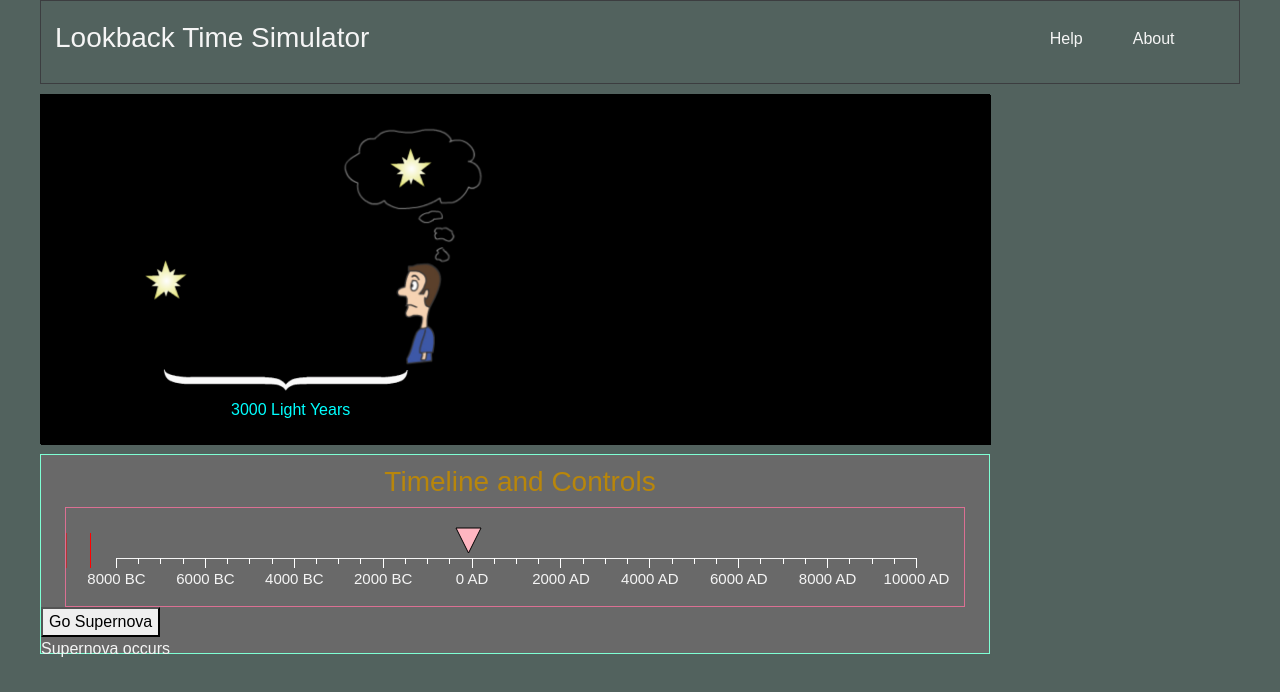
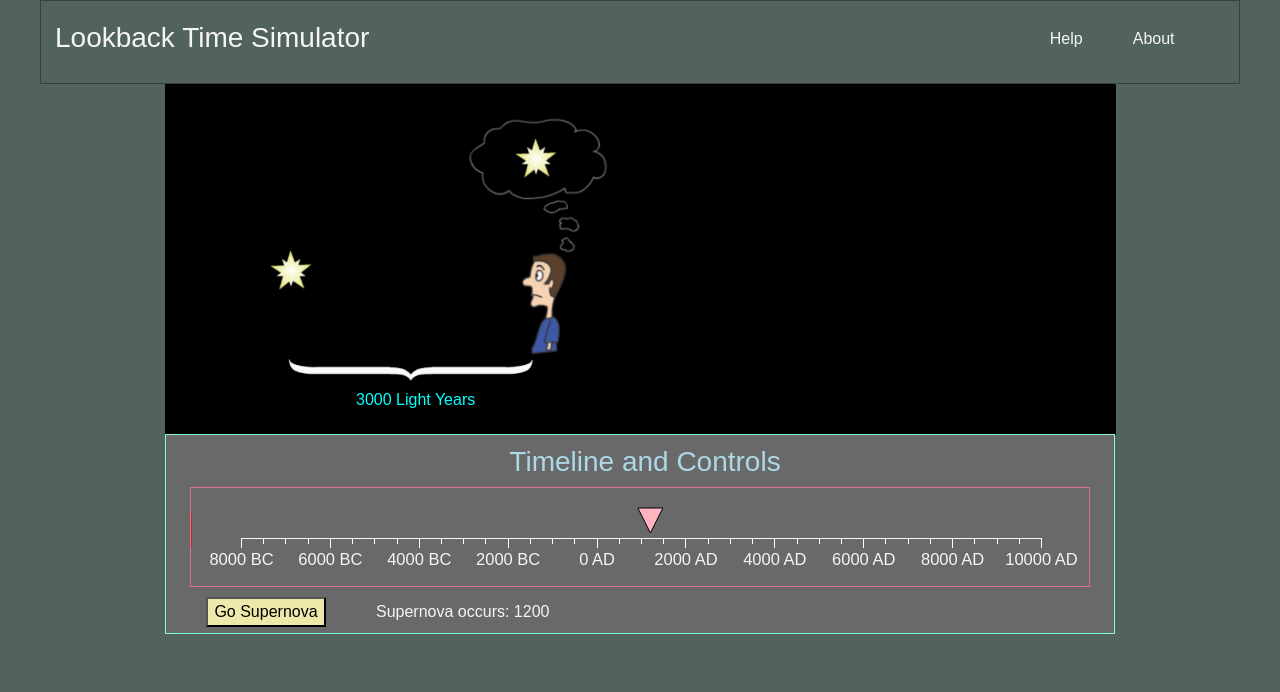
Before and after one commit to grep-safi/lookback-time-simulator, a React app: page / in a window 1280 px wide. Shown: the top 692 px of the page. Built offline with nearby package versions, Linux system fonts and the light colour scheme.

Commit message:
prettified timeline slider and added initial 1200 time

```diff
--- a/css/main.css
+++ b/css/main.css
@@ -9,29 +9,45 @@ body {
 #sim-root {
     width: 1200px;
     height: 500px;
-    margin: auto;
+    margin: 0 auto;
     position: relative;
 }
 
 .main-view {
-    margin-top: 10px;
-    position: relative;
+    margin: 0 auto;
     width: 950px;
     height: 350px;
+
+    position: relative;
     border: 1px solid black;
 }
 
 .timeline-slider {
+    width: 900px;
+    height: 100px;
+    margin: 0 auto;
+
     border: 1px solid palevioletred;
     position: relative;
-    margin: 0 auto;
-    width: 900px;
-    height: 100px;
 }
 
 
+.go-supernova-btn {
+    width: 120px;
+    height: 30px;
+    margin-left: 40px;
+    margin-top: 10px;
+    background-color: palegoldenrod;
+}
+
+#time-text {
+    margin-left: 50px;
+    display: inline-block;
+}
+
 .controls {
-    margin-top: 10px;
+    margin: 0 auto;
+
     background-color: dimgrey;
     position: relative;
     width: 950px;
@@ -41,16 +57,15 @@ body {
 
 
 
-
 #head-text {
     margin-left: 10px;
     margin-top: 10px;
     text-align: center;
-    color: darkgoldenrod;
+    color: lightblue;
 }
 
 .axis text {
-    font-size: 1.5em;
+    font-size: 1.65em;
 }
 
 .axis line {
--- a/src/Lookback-Time-Simulator.jsx
+++ b/src/Lookback-Time-Simulator.jsx
@@ -40,14 +40,13 @@ export default class LookbackTimeSimulator extends React.Component {
                     />
 
                     <button
-                        type={"box"}
-                        className={"go-supernova"}
+                        className={"go-supernova-btn"}
                         onClick={this.modifyAnimation.bind(this)}
                     >
                         {this.state.superNovaButtonTxt}
                     </button>
 
-                    <p id={"time-text"}>Supernova occurs</p>
+                    <p id={"time-text"}>Supernova occurs: {this.state.startTime}</p>
                 </div>
             </React.Fragment>
         );
--- a/src/SliderIcon.jsx
+++ b/src/SliderIcon.jsx
@@ -1,5 +1,8 @@
 import React from 'react';
-import {select, drag, event} from 'd3/dist/d3';
+import {select, drag, event, scaleLinear} from 'd3/dist/d3';
+
+const scalingFunction = (radius) => (110.5 / 245) * radius;
+const yearScale = scaleLinear().domain([-8000, 10000]).range([38, 838]);
 
 export default class SliderIcon extends React.Component {
     constructor(props) {
@@ -15,8 +18,8 @@ export default class SliderIcon extends React.Component {
         const sizeX = 12.5;
         const updateX = this.updateX.bind(this);
 
-        const minPixel = -378.0;
-        const maxPixel = 363.5;
+        const minPixel = 38;
+        const maxPixel = 838;
 
         // TODO add dragging function that changes props so that we can "go back" in time
         const handleDrag = drag()
@@ -24,19 +27,18 @@ export default class SliderIcon extends React.Component {
                 // console.log(`helooooooo`);
             })
             .on('drag', function() {
-                const me = select(this);
                 let x = event.x - sizeX;
-                // console.log(`x this is x       ${x}`);
                 if (x > maxPixel) x = maxPixel;
                 if (x < minPixel) x = minPixel;
+                let v = yearScale(1200);
+                console.log(`her is the v ${v}`);
                 updateX(x);
-                me
-                    .attr("transform", `translate(${x}, 0)`)
+                select(this).attr("transform", `translate(${x}, 0)`);
             });
 
         select(this.ref.current)
-            .attr('transform', `translate(390.0, 0)`)
             .append('path')
+            .attr('transform', `translate(446.88888888888886, 0)`)
             .attr('d', 'M0 20 L 25 20 L 12.5 45 L 0 20 Z')
             .attr('fill', "lightpink")
             .attr('stroke', "black")
@@ -44,14 +46,11 @@ export default class SliderIcon extends React.Component {
     }
 
     componentDidUpdate(prevProps, prevState, snapShot) {
-        const scalingFunction = (radius) => (110.5 / 245) * radius;
         select(this.ref.current)
             .attr('transform', `translate(${this.x + scalingFunction(this.props.radiusLight)}, 0)`);
     }
 
     render() {
-        console.log(`this is the x: ${this.x}`);
-
         return <React.Fragment>
             <g ref={this.ref} />
             <g>
--- a/src/Timeline.jsx
+++ b/src/Timeline.jsx
@@ -57,13 +57,6 @@ export default class Timeline extends React.Component {
             .classed("minor", true);
     }
 
-    componentDidUpdate(prevProps, prevState, snapShot) {
-        // const scalingFunction = (radius) => (110.5 / 245) * radius;
-        //
-        // select(this.ref.current)
-        //     .attr('transform', `translate(${this.x + scalingFunction(this.props.radiusLight)}, 0)`);
-    }
-
     render() {
         return (
             <g ref={this.ref} />
--- a/src/TimelineSlider.jsx
+++ b/src/TimelineSlider.jsx
@@ -41,7 +41,7 @@ export default class TimelineSlider extends React.Component {
                     </g>
 
                     {/*<line x1={lineX} y1={25} x2={lineX} y2={60} strokeWidth={1} stroke={"red"} visibility={this.props.hasStarted ? "visible" : "hidden"} />*/}
-                    <line x1={lineX} y1={25} x2={lineX} y2={60} strokeWidth={1} stroke={"red"} visibility={"visible"} />
+                    {/*<line x1={lineX} y1={25} x2={lineX} y2={60} strokeWidth={1} stroke={"red"} visibility={"visible"} />*/}
                 </svg>
             </div>
         );
```
